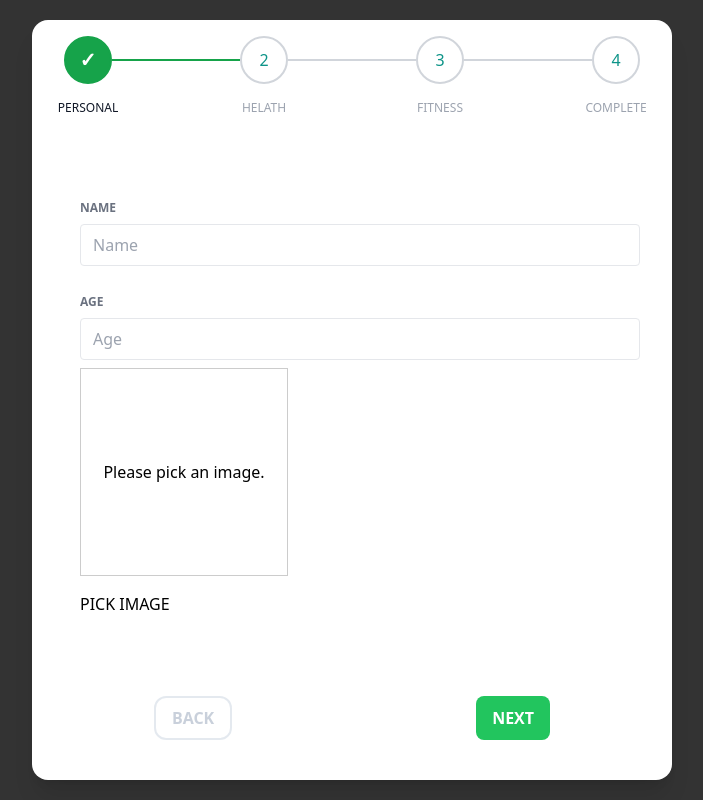
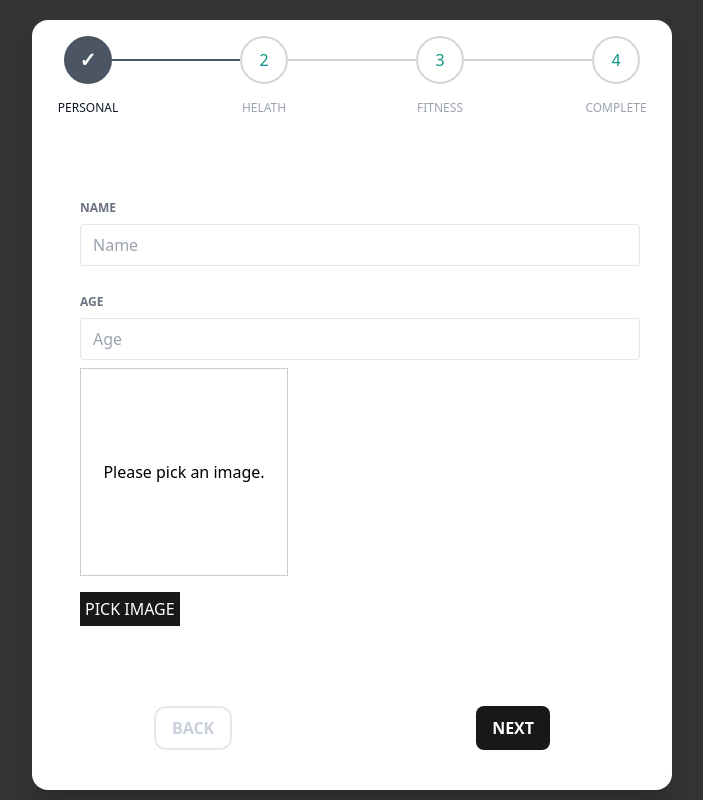
Before and after one commit to RolfHegr/hackathon_faceIT, a React (Create React App) app in the folder Full Stack/: page / in a window 1280 px wide. Shown: the whole page, without its empty margins (288-991 px from the left). Built offline with nearby package versions, Linux system fonts and the light colour scheme.

Commit message:
added some styles

```diff
--- a/Full Stack/src/App.js
+++ b/Full Stack/src/App.js
@@ -1,9 +1,11 @@
-
+import './index.css'
 import Form from "./components/Form";
 
 function App() {
   return (
-    <Form/>
+    <div>
+      <Form/>
+    </div>
   )
 }
 
--- a/Full Stack/src/components/ImageUpload.js
+++ b/Full Stack/src/components/ImageUpload.js
@@ -51,11 +51,11 @@ const ImageUpload = (props) => {
   return (
     <div className="form-control">
       <input
-        value={userData['image'||'']}
+        value={userData['image_file'||'']}
         ref={filePickerRef}
         style={{ display: "none" }}
         type="file"
-        name="image"
+        name="image_file"
         accept=".jpg,.png,.jpeg"
         onChange={pickedHandler}
       />
@@ -64,7 +64,7 @@ const ImageUpload = (props) => {
          {previewUrl && <img src={previewUrl} alt="Preview" /> }
          {!previewUrl && <p>Please pick an image.</p>}
         </div>
-        <button type="button" onClick={pickImageHandler}>
+        <button style={{backgroundColor:'#161819',color:"white",padding:'5px'}} type="button" onClick={pickImageHandler}>
           PICK IMAGE
         </button>
       </div>
--- a/Full Stack/src/components/Stepper.jsx
+++ b/Full Stack/src/components/Stepper.jsx
@@ -77,7 +77,7 @@ const Stepper = ({ steps, currentStep }) => {
           <div
             className={`rounded-full transition duration-500 ease-in-out border-2 border-gray-300 h-12 w-12 flex items-center justify-center py-3  ${
               step.selected
-                ? "bg-green-600 text-white font-bold border border-green-600 "
+                ? "bg-gray-600 text-white font-bold border border-gray-600 "
                 : ""
             }`}
           >
@@ -97,7 +97,7 @@ const Stepper = ({ steps, currentStep }) => {
         </div>
         <div
           className={`flex-auto border-t-2 transition duration-500 ease-in-out  ${
-            step.completed ? "border-green-600" : "border-gray-300 "
+            step.completed ? "border-gray-600" : "border-gray-300 "
           }  `}
         ></div>
       </div>
--- a/Full Stack/src/components/StepperControl.jsx
+++ b/Full Stack/src/components/StepperControl.jsx
@@ -12,7 +12,8 @@ export default function StepperControl({ handleClick, currentStep, steps }) {
 
       <button
         onClick={() => handleClick("next")}
-        className="cursor-pointer rounded-lg bg-green-500 py-2 px-4 font-semibold uppercase text-white transition duration-200 ease-in-out hover:bg-slate-700 hover:text-white"
+        className="cursor-pointer rounded-lg py-2 px-4 font-semibold uppercase text-white transition duration-200 ease-in-out "
+        style={{backgroundColor:'#161819'}}
       >
         {currentStep === steps.length - 1 ? "Confirm" : "Next"}
       </button>
--- a/Full Stack/src/components/steps/Final.js
+++ b/Full Stack/src/components/steps/Final.js
@@ -37,15 +37,18 @@ export default function Final() {
           </svg>
         </div>
 
-        <div className="mt-3 text-xl font-semibold uppercase text-green-500">
+        {/* <div className="mt-3 text-xl font-semibold uppercase text-green-500">
           Congratulations!
 
-        </div>
-        <div className="text-lg font-semibold text-gray-500">
+        </div> */}
+        {/* <div className="text-lg font-semibold text-gray-500">
           Your Account has been created.
-        </div>
+        </div> */}
         <a className="mt-10" href="/user/dashboard">
-          <button className="h-10 px-5 text-green-700 transition-colors duration-150 border border-gray-300 rounded-lg focus:shadow-outline hover:bg-green-500 hover:text-green-100">
+          <button
+          className="h-10 px-5 text-white-900 transition-colors duration-150 border border-gray-300 rounded-lg focus:shadow-outline hover:bg-green-500 hover:text-white-900"
+          style={{backgroundColor:'#3b3b3b',color:"white"}}
+          >
             Close
           </button>
         </a>
--- a/Full Stack/src/components/steps/Personal.js
+++ b/Full Stack/src/components/steps/Personal.js
@@ -48,8 +48,7 @@ export default function Personal() {
           className="w-full appearance-none p-1 px-2 text-gray-800 outline-none"
           />
         </div> */}
-        <ImageUpload
-        />
+        <ImageUpload />
       </div>
     </div>
   );
```
